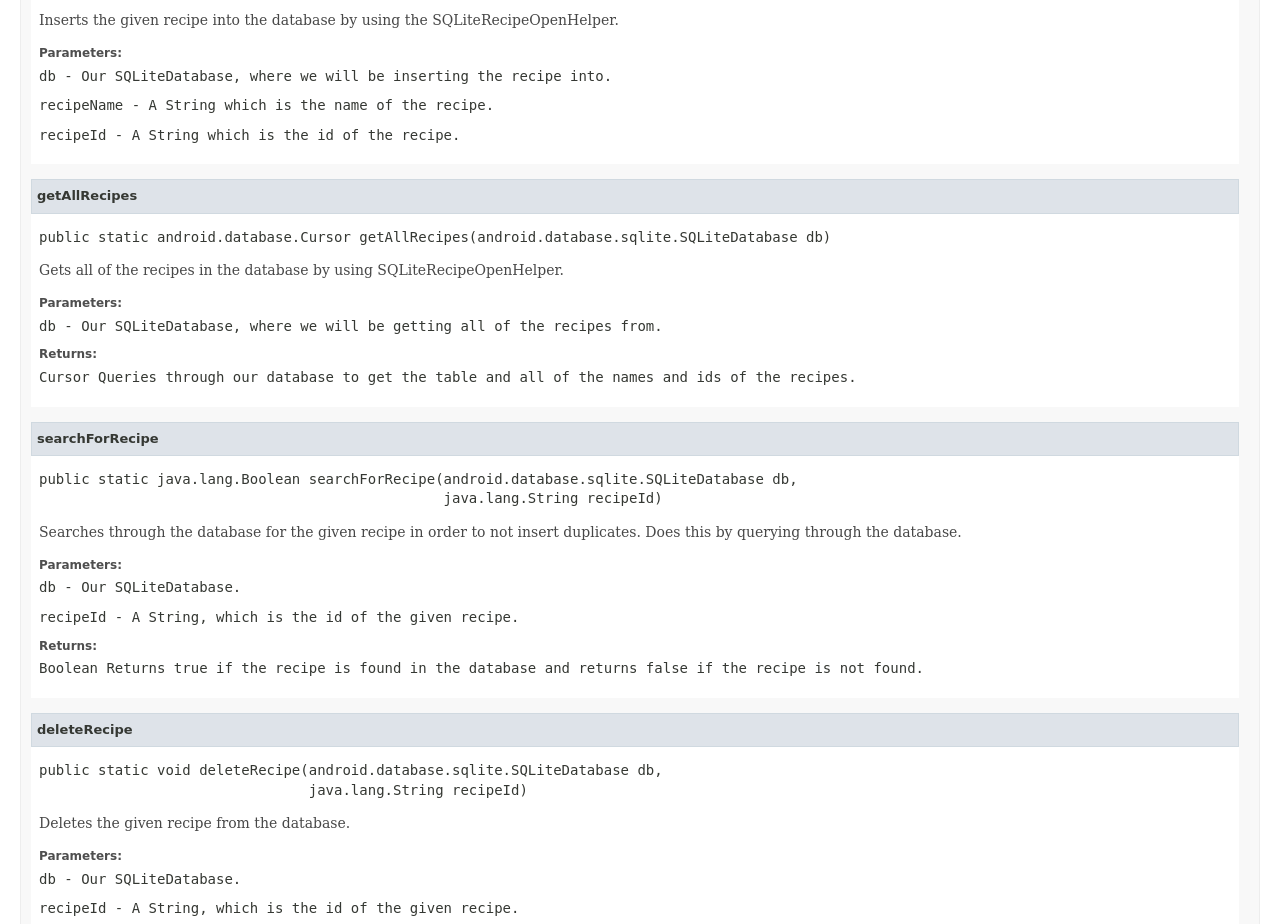
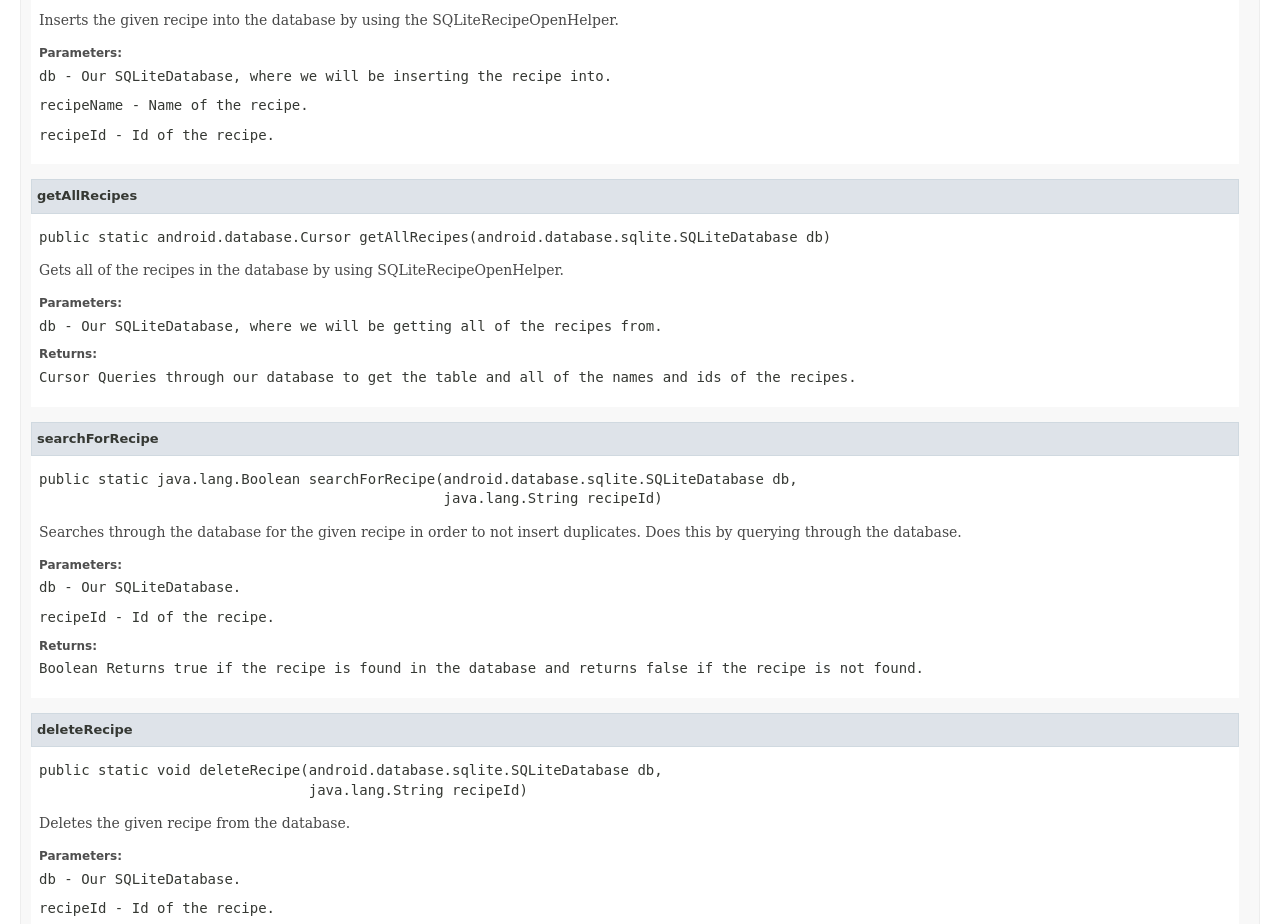
Before and after one commit to ruellia/FindEatFood, a plain HTML site: page docs/edu/mills/findeatfood/RecipeDatabaseUtilities.html in a window 1280 px wide. Shown: the part 968-1892 px from the top of the page. Drawn offline with Linux system fonts and the light colour scheme; a web font is replaced by a local one.

Commit message:
Javadoc for RecipeDatabaseUtilities and RecipeDetailFragment fixed

```diff
--- a/docs/edu/mills/findeatfood/RecipeDatabaseUtilities.html
+++ b/docs/edu/mills/findeatfood/RecipeDatabaseUtilities.html
@@ -2,7 +2,7 @@
 <!-- NewPage -->
 <html lang="en">
 <head>
-<!-- Generated by javadoc (1.8.0_112-release) on Thu May 04 12:34:58 PDT 2017 -->
+<!-- Generated by javadoc (1.8.0_112-release) on Thu May 04 12:59:21 PDT 2017 -->
 <title>RecipeDatabaseUtilities</title>
 <meta name="date" content="2017-05-04">
 <link rel="stylesheet" type="text/css" href="../../../stylesheet.css" title="Style">
@@ -192,8 +192,8 @@ extends java.lang.Object</pre>
 <dl>
 <dt><span class="paramLabel">Parameters:</span></dt>
 <dd><code>db</code> - Our SQLiteDatabase, where we will be inserting the recipe into.</dd>
-<dd><code>recipeName</code> - A String which is the name of the recipe.</dd>
-<dd><code>recipeId</code> - A String which is the id of the recipe.</dd>
+<dd><code>recipeName</code> - Name of the recipe.</dd>
+<dd><code>recipeId</code> - Id of the recipe.</dd>
 </dl>
 </li>
 </ul>
@@ -227,7 +227,7 @@ extends java.lang.Object</pre>
 <dl>
 <dt><span class="paramLabel">Parameters:</span></dt>
 <dd><code>db</code> - Our SQLiteDatabase.</dd>
-<dd><code>recipeId</code> - A String, which is the id of the given recipe.</dd>
+<dd><code>recipeId</code> - Id of the recipe.</dd>
 <dt><span class="returnLabel">Returns:</span></dt>
 <dd>Boolean Returns true if the recipe is found in the database and
  returns false if the recipe is not found.</dd>
@@ -246,7 +246,7 @@ extends java.lang.Object</pre>
 <dl>
 <dt><span class="paramLabel">Parameters:</span></dt>
 <dd><code>db</code> - Our SQLiteDatabase.</dd>
-<dd><code>recipeId</code> - A String, which is the id of the given recipe.</dd>
+<dd><code>recipeId</code> - Id of the recipe.</dd>
 </dl>
 </li>
 </ul>
```
Also changed, not shown: docs/allclasses-frame.html (+1 -1 lines), docs/allclasses-noframe.html (+1 -1 lines), docs/constant-values.html (+1 -1 lines), docs/deprecated-list.html (+1 -1 lines), docs/edu/mills/findeatfood/RecipeDetailFragment.html (+1 -1 lines), docs/edu/mills/findeatfood/package-frame.html (+1 -1 lines), docs/edu/mills/findeatfood/package-summary.html (+1 -1 lines), docs/edu/mills/findeatfood/package-tree.html (+1 -1 lines), docs/help-doc.html (+1 -1 lines), docs/index-files/index-1.html (+1 -1 lines), docs/index-files/index-2.html (+1 -1 lines), docs/index-files/index-3.html (+1 -1 lines), docs/index-files/index-4.html (+1 -1 lines), docs/index-files/index-5.html (+1 -1 lines), 3 more files, 1 other file.
